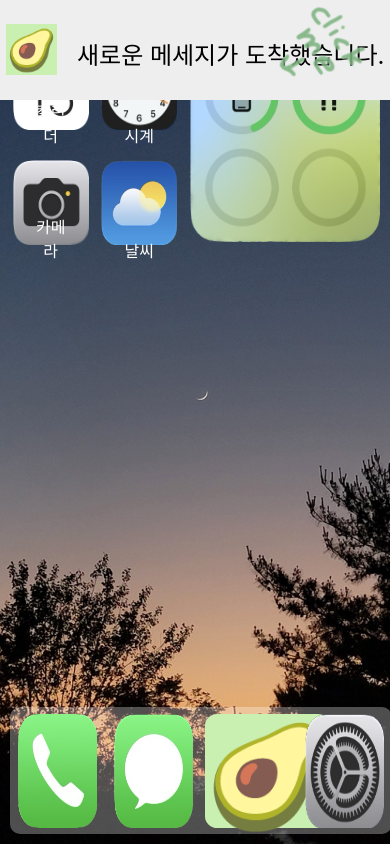
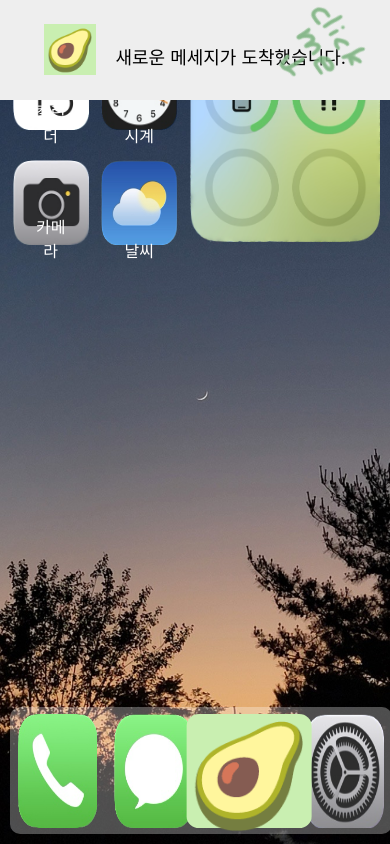
Before and after one commit to Jhyjj/Introduce-Me, a React (Create React App) app: page / in a window 390 px wide. Built offline with nearby package versions, Linux system fonts and the light colour scheme; a web font is replaced by a local one.

Commit message:
반응형 수정

```diff
--- a/src/App.css
+++ b/src/App.css
@@ -656,12 +656,17 @@ a{
 
   #myphone>div:nth-child(2)>div:nth-child(3){
     background: none;
+    position: relative;
   }
 
   #myphone>div:nth-child(2)>div:nth-child(3)>span{
-    display: inline-block;
+    position: absolute;
     height: 100%;
+    top: 50%;
+    left: 50%;
+    transform: translate(-50%,-50%);
     font-size: 100px;
+    line-height: 1.2;
     background-color: rgb(201, 239, 177);
     border-radius: 10%;
   }
@@ -676,7 +681,7 @@ a{
     width: 100%;
     position: absolute;
     top: -10%;
-    font-size: 24px;
+    font-size: 18px;
     background:  #eee;
   }
 
@@ -698,11 +703,11 @@ a{
     top: 0;
     left: 0;
     padding: 1%;
-    font-size: 24px;
+    font-size: 18px;
   }
 
   .user-insert button{
-    font-size: 24px;
+    font-size: 18px;
   }
 
   .user-insert img.on{
```
